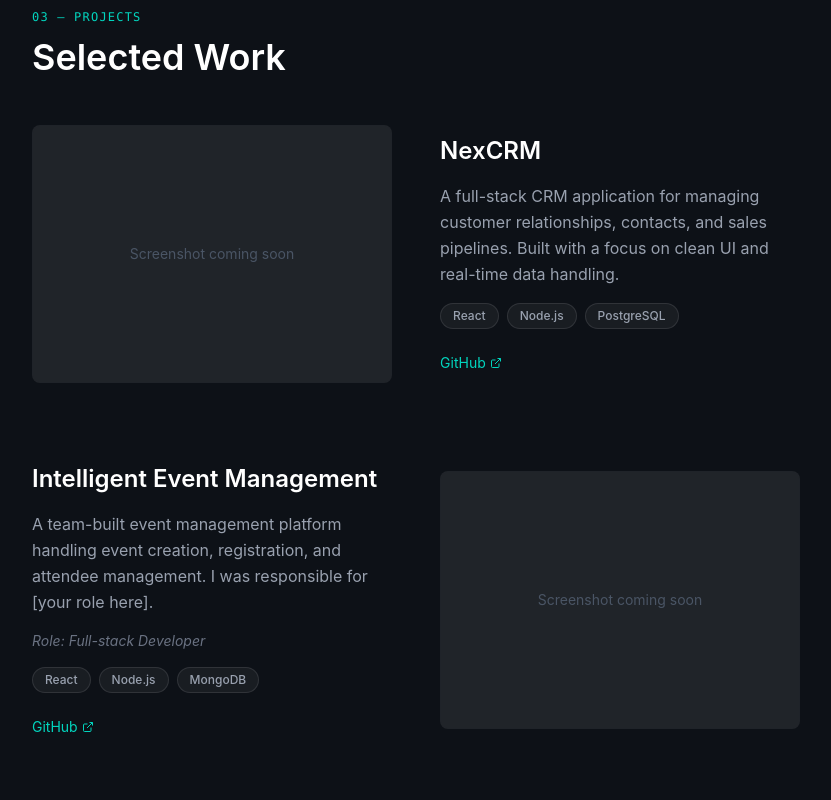
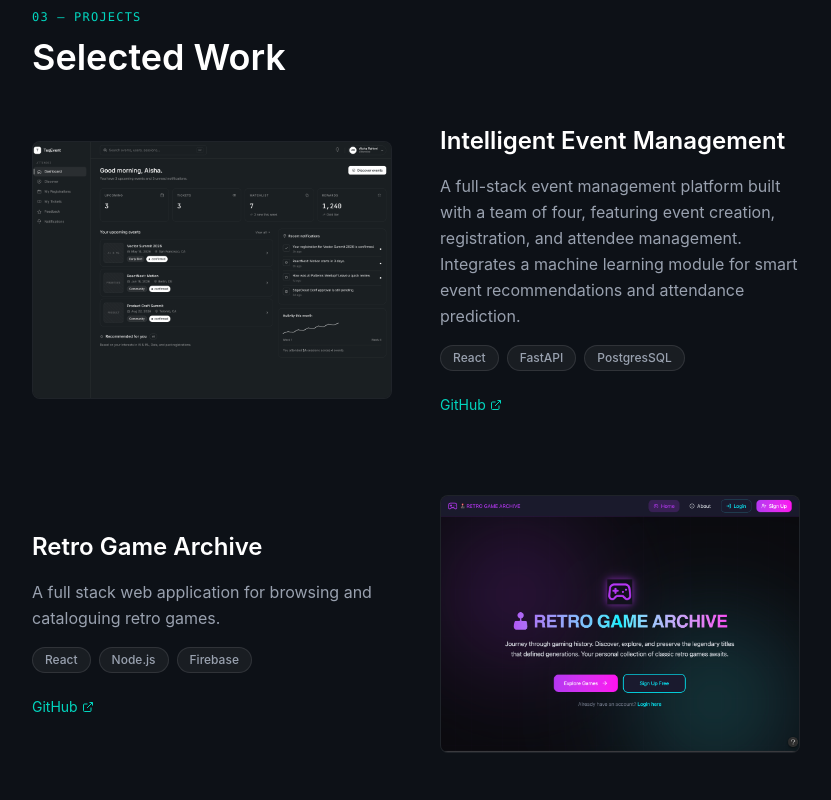
Before and after one commit to Ajdin111/portfolio, a React app: page / in a window 1280 px wide. Shown: the part 3380-4180 px from the top of the page, without its empty margins (352-1183 px from the left). Built offline with nearby package versions, Linux system fonts and the light colour scheme; the HTML template or start-up script is replaced by a standard one.

Commit message:
replace project mock data with real data

```diff
--- a/src/data/projects.ts
+++ b/src/data/projects.ts
@@ -1,43 +1,33 @@
 import type { Project } from '../types'
+import teqevent from '../assets/teqevent.png'
+import retro from '../assets/retro.png'
 
 export const projects: Project[] = [
-  {
-    id: 'nexcrm',
-    title: 'NexCRM',
-    description: 'A full-stack CRM application for managing customer relationships, contacts, and sales pipelines. Built with a focus on clean UI and real-time data handling.',
+    {
+    id: 'event-management',
+    title: 'Intelligent Event Management',
+    description: 'A full-stack event management platform built with a team of four, featuring event creation, registration, and attendee management. Integrates a machine learning module for smart event recommendations and attendance prediction.',
     tags: [
       { label: 'React' },
-      { label: 'Node.js' },
-      { label: 'PostgreSQL' },
+      { label: 'FastAPI' },
+      { label: 'PostgresSQL' },
     ],
-    liveUrl: '',
-    githubUrl: 'https://github.com/Ajdin111/NexCRM',
-    image: '',
-  },
-  {
-    id: 'event-management',
-    title: 'Intelligent Event Management',
-    description: 'A team-built event management platform handling event creation, registration, and attendee management. I was responsible for [your role here].',
-    tags: [
-      { label: 'React' },
-      { label: 'Node.js' },
-      { label: 'MongoDB' },
-    ],
-    role: 'Full-stack Developer',
+    role: '',
     liveUrl: '',
     githubUrl: 'https://github.com/Ajdin111/intelligent-event-management',
-    image: '',
+    image: teqevent,
   },
   {
     id: 'retro-game-archive',
     title: 'Retro Game Archive',
-    description: 'A web application for browsing and cataloguing retro games. [Add your description here].',
+    description: 'A full stack web application for browsing and cataloguing retro games.',
     tags: [
       { label: 'React' },
       { label: 'Node.js' },
+      { label: 'Firebase' },
     ],
     liveUrl: '',
     githubUrl: 'https://github.com/Ajdin111/retro-game-archive',
-    image: '',
+    image: retro,
   },
 ]
```
Also changed, not shown: src/assets/retro.png (added), src/assets/teqevent.png (added).
